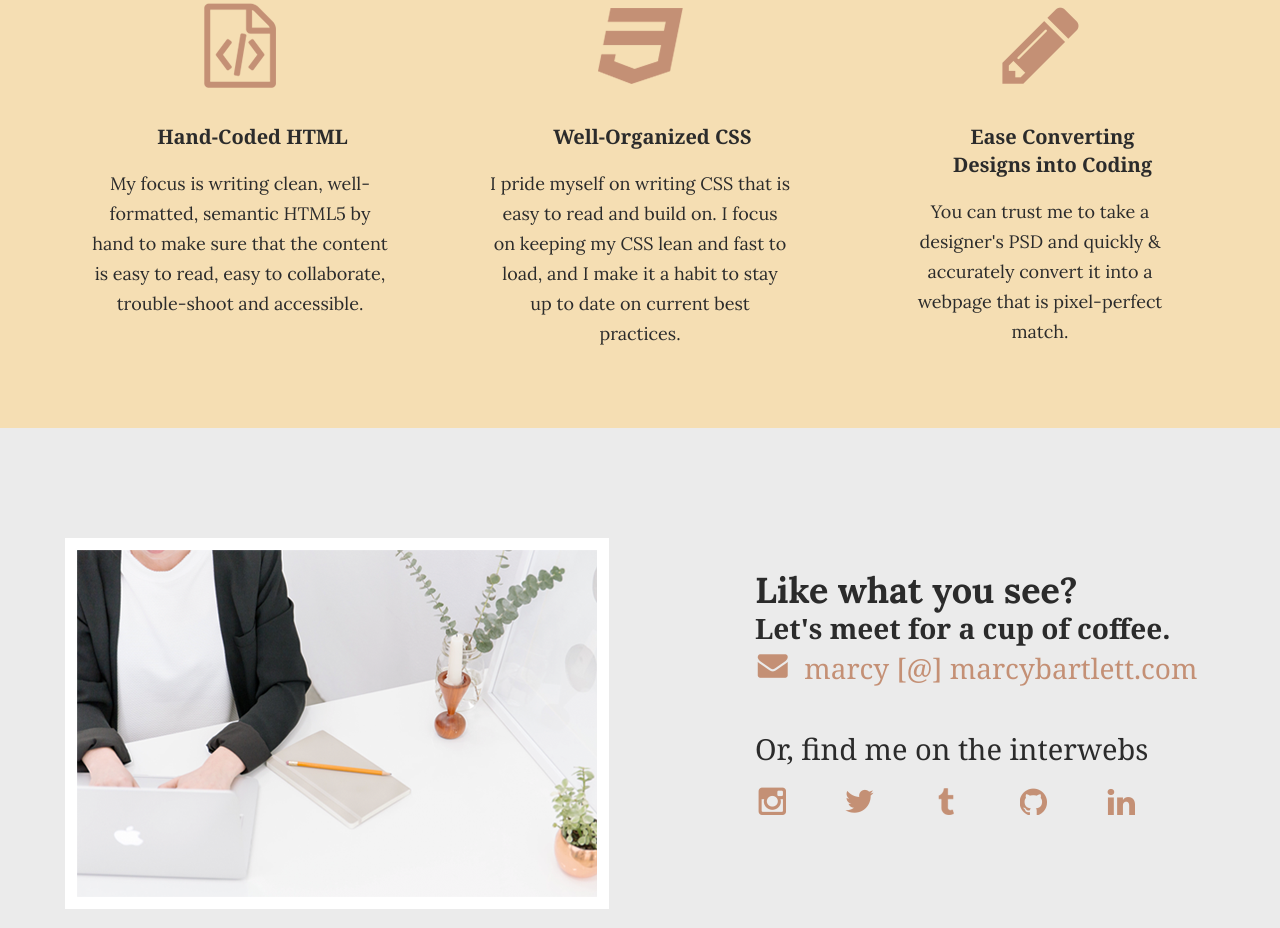
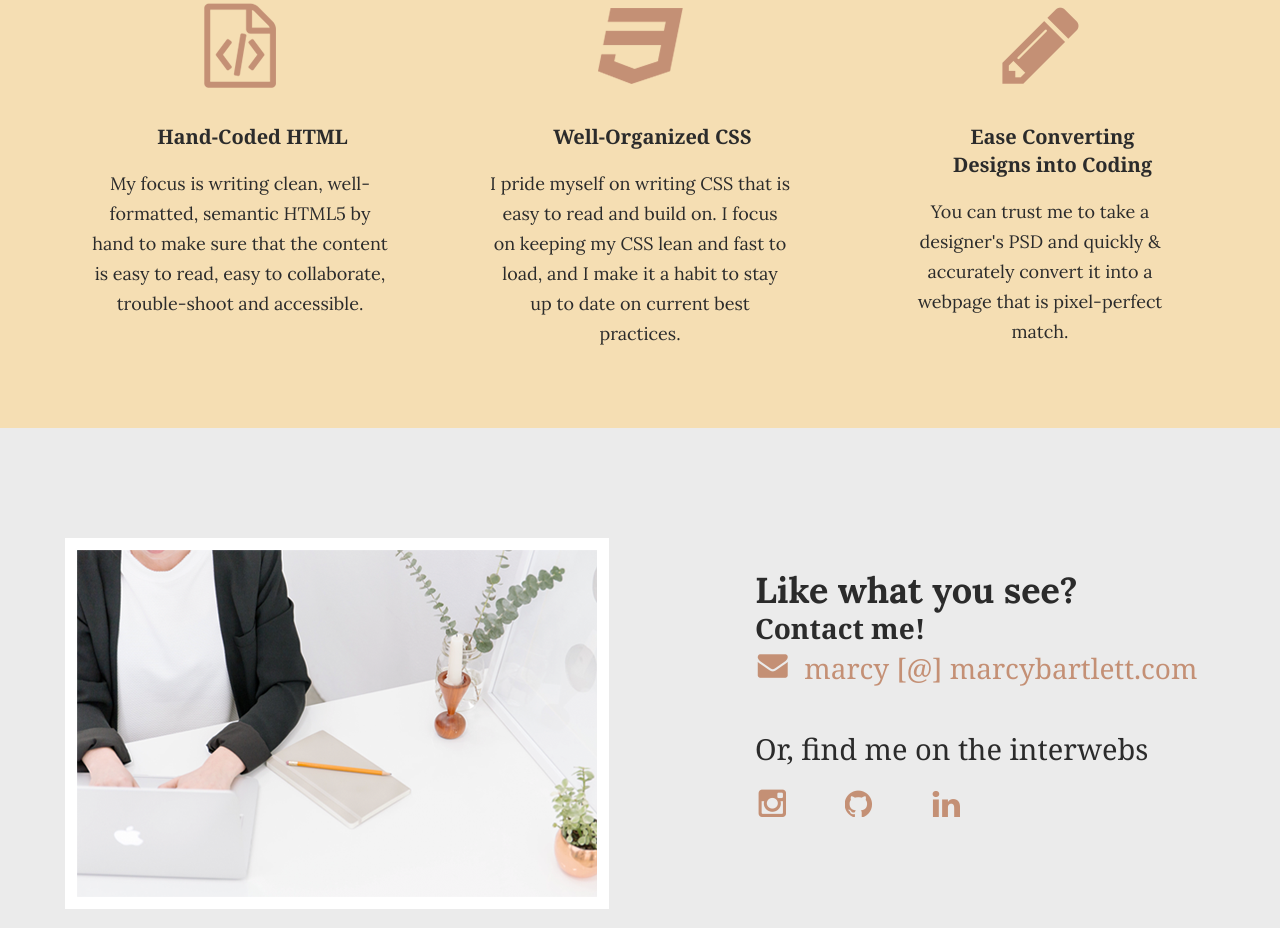
Before and after one commit to marcyleebee/marcybartlett-website, a plain HTML site: page index.html in a window 1280 px wide. Shown: the part 1202-2130 px from the top of the page. Drawn offline with Linux system fonts and the light colour scheme.

Commit message:
responsive social media links

```diff
--- a/css/main.css
+++ b/css/main.css
@@ -77,7 +77,7 @@ header h2 span {
     font-family: 'Source Sans Pro', sans-serif;
     color: #7f7f7f;
     font-size: 18px;
-    line-height: 40px;
+    line-height: 30px;
     margin: 10%;
 }
 
--- a/index.html
+++ b/index.html
@@ -1,7 +1,8 @@
 <!DOCTYPE html>
 <html lang="en">
 <head>
-    <meta charset="UTF-8">
+    <meta charset="utf-8">
+    <meta name="viewport" content="width=device-width, initial-scale=1">
     <title>Marcy Bartlett | Portfolio</title>
 <link rel="stylesheet" href="css/normalize.css">
 <link rel="stylesheet" href="css/main.css">
@@ -67,15 +68,13 @@
                 </div>
                 <div class="half-width" id="conatct-info">
 					<h2>Like what you see?</h2>
-					<h3 id="email-header">Let's meet for a cup of coffee.</h3>
+					<h3 id="email-header">Contact me!</h3>
                     <img id="envelope" src="images-icons/icon-envelope.png" alt="envelope icon"/> <a href="mailto:marcy@marcybartlett.com">marcy [@] marcybartlett.com</a>
                     <h3 id="socialmedia-header">Or, find me on the interwebs</h3>
                         <ul>
-                            <li><img src="images-icons/icon-instagram.png" alt="Instagram icon" /> </li>
-                            <li><img src="images-icons/icon-twitter.png" alt="Twitter icon" /> </li>
-                            <li><img src="images-icons/icon-tumblr.png" alt="Tumblr icon" /> </li>
-                            <li><img src="images-icons/icon-github.png" alt="Git hub icon" /> </li>
-                            <li><img src="images-icons/icon-linkedin.png" alt="Linkedin icon" /> </li>
+                            <li><a href="https://www.instagram.com/marcy_love_lee/"><img src="images-icons/icon-instagram.png" alt="Instagram icon" /></a> </li>
+                            <li><a href="https://github.com/marcyleebee"> <img src="images-icons/icon-github.png" alt="Git hub icon" /> </a></li>
+                            <li><a href="https://www.linkedin.com/in/marcy-bartlett/"> <img src="images-icons/icon-linkedin.png" alt="Linkedin icon" /></a> </li>
                         </ul>
                 </div>
 			</div>
```
